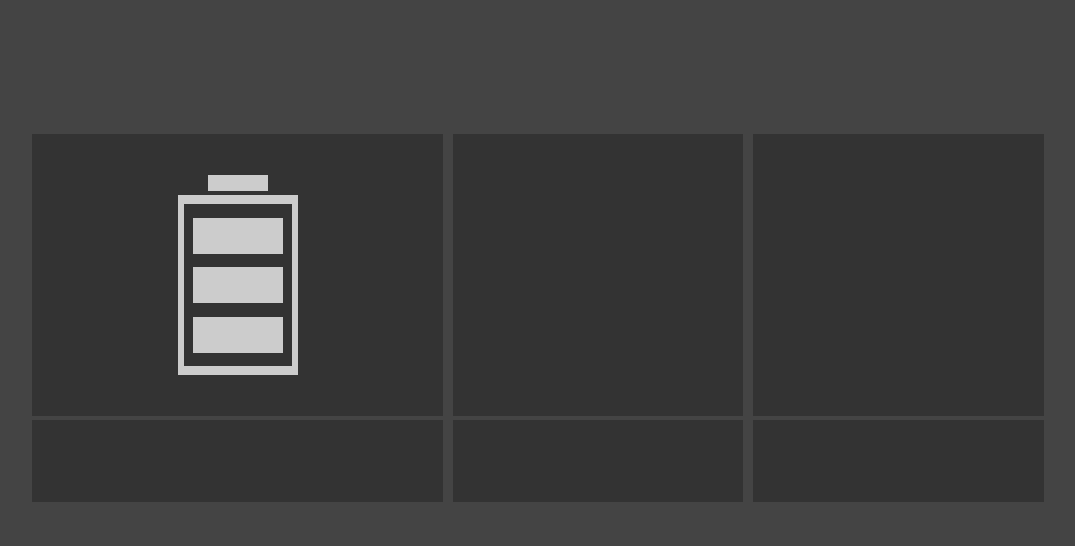
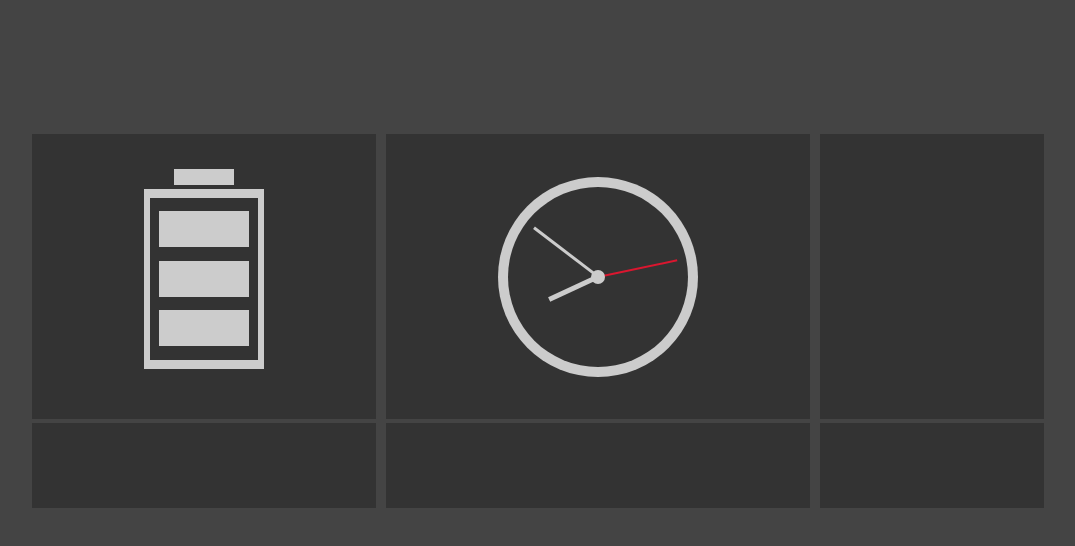
Before and after one commit to Bruinen90/css-drawings, a plain HTML site: page index.html in a window 1280 px wide. Shown: the whole page, without its empty margins (102-1177 px from the left). Drawn offline with Linux system fonts and the light colour scheme.

Commit message:
Clock with simple JS current time function done

```diff
--- /dev/null
+++ b/_clock.scss
@@ -0,0 +1,65 @@
+$bck-color: #333;
+$main-color: #ccc;
+$hand-color: #ccc;
+$accent-color: #DB162F;
+
+.clock {
+    width: 200px;
+    height: 200px;
+    position: relative;
+    margin: auto;
+    background-color: $main-color;
+    border-radius: 50%;
+}
+
+.clock__inside {
+    position: relative;
+    left: 0;
+    right: 0;
+    top: 5%;
+    margin: auto;
+    background-color: $bck-color;
+    width: 90%;
+    height: 90%;
+    border-radius: 50%;
+}
+
+.clock__centerCircle {
+    background-color: $main-color;
+    width: 8%;
+    height: 8%;
+    border-radius: 50%;
+    position: absolute;
+    margin: auto;
+    top: 46%;
+    left: 0;
+    right: 0;
+}
+
+.clock__hand {
+    position: absolute;
+    background-color: $hand-color;
+    height: 45%;
+    width: 1%;
+    left: 0;
+    right: 0;
+    margin: auto;
+    top: 5%;
+    transform-origin: 50% 100%;
+}
+
+.clock__hand--seconds {
+    background-color: $accent-color;
+    // transition: all .2s;
+    // transition-timing-function: cubic-bezier(0, 2.59, 0.9, 0.28);
+}
+
+.clock__hand--minutes {
+    width: 1.5%;
+}
+
+.clock__hand--hours {
+    width: 2.5%;
+    height: 30%;
+    top: 20%;
+}
--- a/index.html
+++ b/index.html
@@ -23,6 +23,15 @@
 
             <div class="imageContainer">
 
+                <div class="clock">
+                    <div class="clock__inside">
+                        <div class="clock__hand clock__hand--hours"></div>
+                        <div class="clock__hand clock__hand--minutes"></div>
+                        <div class="clock__hand clock__hand--seconds"></div>
+                        <div class="clock__centerCircle"></div>
+                    </div>
+                </div>
+
             </div>
 
             <div class="imageContainer">
@@ -43,5 +52,21 @@
 
         </section>
 
+        <script type="text/javascript">
+            const secondsHand = document.getElementsByClassName("clock__hand--seconds")[0];
+            const minutesHand = document.getElementsByClassName("clock__hand--minutes")[0];
+            const hoursHand = document.getElementsByClassName("clock__hand--hours")[0];
+            setInterval(()=> {
+                let now = new Date();
+                let secondsDeg = now.getSeconds() * 6;
+                let minutesDeg = now.getMinutes() *6 + secondsDeg/60;
+                let hoursDeg = now.getHours() * 30 + minutesDeg/60;
+                secondsHand.style.transform = `rotate(${secondsDeg}deg)`;
+                minutesHand.style.transform = `rotate(${minutesDeg}deg)`;
+                hoursHand.style.transform = `rotate(${hoursDeg}deg)`;
+            }, 1000)
+
+        </script>
+
     </body>
 </html>
--- a/style.scss
+++ b/style.scss
@@ -2,3 +2,4 @@
 @import 'mainContainer';
 @import 'imageContainer';
 @import 'battery';
+@import 'clock';
```
Also changed, not shown: style.css, 1 other file.
